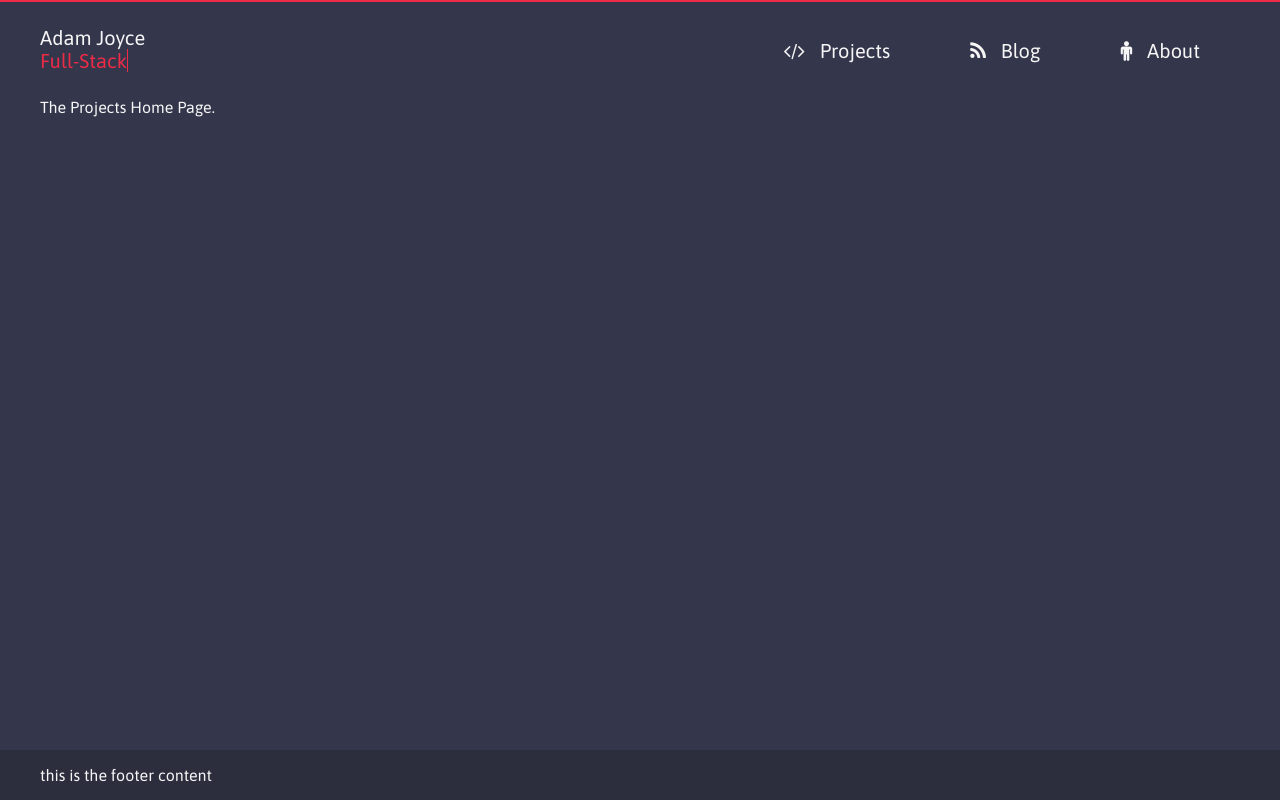
After one commit to adamjoyce/adam-joyce-web-portfolio, a Django app: page /projects/ in a window 1280 px wide. The commit adds this page. Run offline with Django 3.2, Linux system fonts and the light colour scheme.

Commit message:
Basic welcome page in place + setup for projects app

```diff
--- a/adam_joyce_web_portfolio/settings.py
+++ b/adam_joyce_web_portfolio/settings.py
@@ -38,6 +38,7 @@ INSTALLED_APPS = [
     'django.contrib.sessions',
     'django.contrib.messages',
     'django.contrib.staticfiles',
+    'projects',
     'blog',
 ]
 
--- a/adam_joyce_web_portfolio/urls.py
+++ b/adam_joyce_web_portfolio/urls.py
@@ -20,5 +20,7 @@ from . import views
 
 urlpatterns = [
     url(r'^admin/', admin.site.urls),
+    url(r'^projects/', include('projects.urls')),
+    url(r'^blog/', include('blog.urls')),
     url(r'^$', views.index, name='index'),
 ]
--- /dev/null
+++ b/projects/templates/projects/projects.html
@@ -0,0 +1,7 @@
+<!DOCTYPE html>
+{% extends 'base.html' %}
+{% load static %}
+
+{% block page_content %}
+The Projects Home Page.
+{% endblock %}
--- /dev/null
+++ b/projects/urls.py
@@ -0,0 +1,7 @@
+from django.conf.urls import url
+
+from . import views
+
+urlpatterns = [
+    url(r'^$', views.projects, name='projects'),
+]
--- a/projects/views.py
+++ b/projects/views.py
@@ -1,3 +1,4 @@
 from django.shortcuts import render
 
-# Create your views here.
+def projects(request):
+    return render (request, 'projects/projects.html');
--- a/static/css/base.css
+++ b/static/css/base.css
@@ -46,10 +46,9 @@ button:focus {
 
 .default-button {
   background: #ee2b47;
-  /*background: linear-gradient(to right bottom, #ee2b47 50%, #cc243d 50%);*/
-  border-bottom: 2px solid #b52036;#cc243d;
+  border-bottom: 2px solid #b52036;
   border-left: 2px solid #ee2b47;
-  border-right: 2px solid #b52036;#cc243d;
+  border-right: 2px solid #b52036;
   border-top: 2px solid #ee2b47;
   border-radius: 0.25em;
   font-size: 1em;
@@ -58,9 +57,9 @@ button:focus {
 
 .default-button:active {
   border-bottom: 2px solid #ee2b47;
-  border-left: 2px solid #b52036;#cc243d;
+  border-left: 2px solid #b52036;
   border-right: 2px solid #ee2b47;
-  border-top: 2px solid #b52036;#cc243d;
+  border-top: 2px solid #b52036;
 }
 
 /* Global Id's */
@@ -78,6 +77,13 @@ button:focus {
 
 #welcome-page p {
   margin-top: 0.8em;
+}
+
+#page-footer {
+  background: #2c2e3e;
+  bottom: 0;
+  position: absolute;
+  width: 100%;
 }
 
 /* Navigation Bar */
@@ -228,6 +234,10 @@ button:focus {
   .overlay {
     display: inline-block;
   }
+
+  /*#welcome-page h1 {
+    font-size: 2.25em;
+  }*/
 }
 
 @media (max-width: 536px) {
--- /dev/null
+++ b/templates/base.html
@@ -0,0 +1,107 @@
+<!DOCTYPE html>
+{% load static %}
+
+<html>
+  <head>
+    <meta charset="utf-8">
+    {% block title %}
+    <title>Adam Joyce Web Developer</title>
+    {% endblock %}
+
+    <!-- Stylesheets -->
+    <link rel="stylesheet" href="{% static 'css/base.css' %}">
+
+    <!-- Fonts -->
+    <link href="https://fonts.googleapis.com/css?family=Asap:400,700" rel="stylesheet">
+    <link href="https://maxcdn.bootstrapcdn.com/font-awesome/4.7.0/css/font-awesome.min.css" rel="stylesheet" integrity="sha384-wvfXpqpZZVQGK6TAh5PVlGOfQNHSoD2xbE+QkPxCAFlNEevoEH3Sl0sibVcOQVnN" crossorigin="anonymous">
+  </head>
+  <body>
+    <div class="header-line"></div>
+    <div class="page-container">
+      <header class="header">
+        <!-- Brand -->
+        <a class="nav-logo" href="/">
+          <span>Adam Joyce</span><br>
+          <span
+          class="nav-profession typewrite"
+          data-text=
+          '["Software Engineer", "Full-Stack Developer",
+            "Board Game Enthusiast", "Novice Guitar Plucker", "Human Male"]'
+          data-delay="1000">
+          </span>
+        </a>
+        <button id="nav-icon" type="button">&#9776;</button>
+
+        <!-- Navbar -->
+        <nav class="nav-bar">
+          <ul class="nav-list">
+            <li class="nav-item">
+              <a class="nav-link" href="{% url 'projects' %}">
+                <span class="space-right">
+                  <i class="fa fa-code" aria-hidden="true"></i>
+                </span>
+                <span>Projects</span>
+              </a>
+            </li>
+            <li class="nav-item">
+              <a class="nav-link" href="#">
+                <span class="space-right">
+                  <i class="fa fa-rss" aria-hidden="true"></i>
+                </span>
+                <span>Blog</span>
+              </a>
+            </li>
+            <li class="nav-item">
+              <a class="nav-link" href="#">
+                <span class="space-right">
+                  <i class="fa fa-male" aria-hidden="true"></i>
+                </span>
+                <span>About</span>
+              </a>
+            </li>
+          </ul>
+          <a href="#"></a>
+        </nav>
+
+        <!-- Navigation Overlay for Small Screens -->
+        <div id="nav-overlay" class="overlay">
+          <button id="close-overlay" type="button">&times;</button>
+          <div class="overlay-content">
+            <a class="overlay-link" href="{% url 'projects' %}">
+              <span class="space-right">
+                <i class="fa fa-code" aria-hidden="true"></i>
+              </span>
+              <span>Projects</span>
+            </a>
+            <a class="overlay-link" href="#">
+              <span class="space-right">
+                <i class="fa fa-rss" aria-hidden="true"></i>
+              </span>
+              <span>Blog</span>
+            </a>
+            <a class="overlay-link" href="#">
+              <span class="space-right">
+                <i class="fa fa-male" aria-hidden="true"></i>
+              </span>
+              <span>About</span>
+            </a>
+          </div>
+        </div>
+      </header>
+
+      {% block page_content %}
+      {% endblock %}
+    </div>
+
+    {% block page_footer %}
+    <footer id="page-footer">
+      <div class="page-container">
+        <p>this is the footer content</p>
+      </div>
+    </footer>
+    {% endblock %}
+
+    <!-- Scripts -->
+    <script type="text/javascript" src="{% static 'js/base.js' %}"></script>
+  </body>
+</html>
```
Also changed, not shown: templates/index.html (+5 -91 lines).
